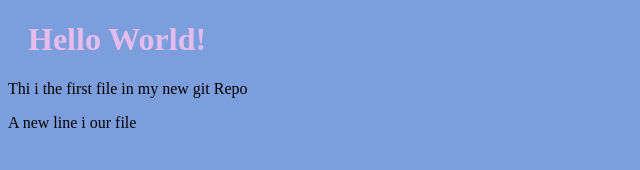
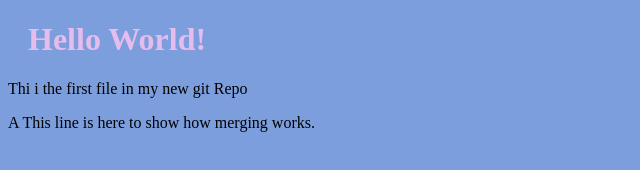
Before and after one commit to Madh-dev/indomitable, a plain HTML site: page index.html in a window 1280 px wide. Shown: the whole page, without its empty margins (0-640 px from the left). Drawn offline with Linux system fonts and the light colour scheme.

Commit message:
Updated index.html with emergency fix

```diff
--- a/index.html
+++ b/index.html
@@ -7,6 +7,6 @@
     <body>
         <h1>Hello World!</h1>
         <p>Thi i the first file in my new git Repo</p>
-        <p>A new line i our file</p>
+        <p>A This line is here to show how merging works.</p>
     </body>
 </html>
```
